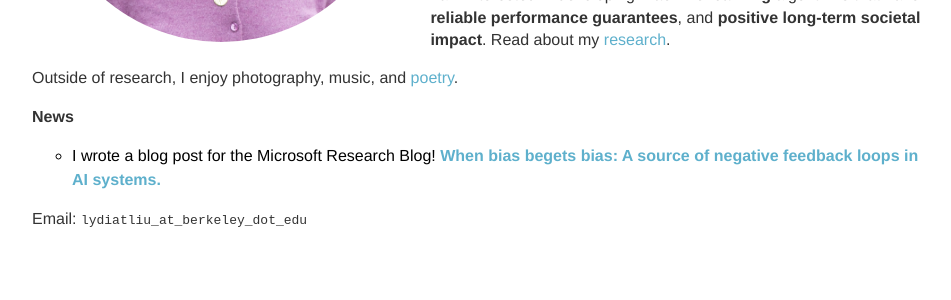
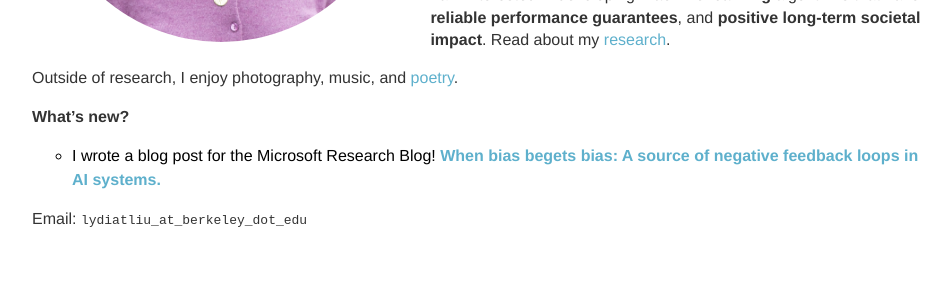
Before and after one commit to serenalwang/serenalwang.github.io, a Jekyll site: the page built from index.md, in a window 1280 px wide. Shown: the part 520-820 px from the top of the page, without its empty margins (160-1111 px from the left). Built offline with Jekyll 4.4.1, drawn with Linux system fonts in a browser that asks for light colours.

Commit message:
Update index.md

```diff
--- a/index.md
+++ b/index.md
@@ -17,7 +17,7 @@ I am interested in developing **machine learning** algorithms that have **reliab
 
 Outside of research, I enjoy photography, music, and <a href="/writing">poetry</a>.
 
-**News**
+**What's new?**
 * I wrote a blog post for the Microsoft Research Blog! [**When bias begets bias: A source of negative feedback loops in AI systems.**](https://www.microsoft.com/en-us/research/blog/when-bias-begets-bias-a-source-of-negative-feedback-loops-in-ai-systems/)
 
 Email: `lydiatliu_at_berkeley_dot_edu`
```
